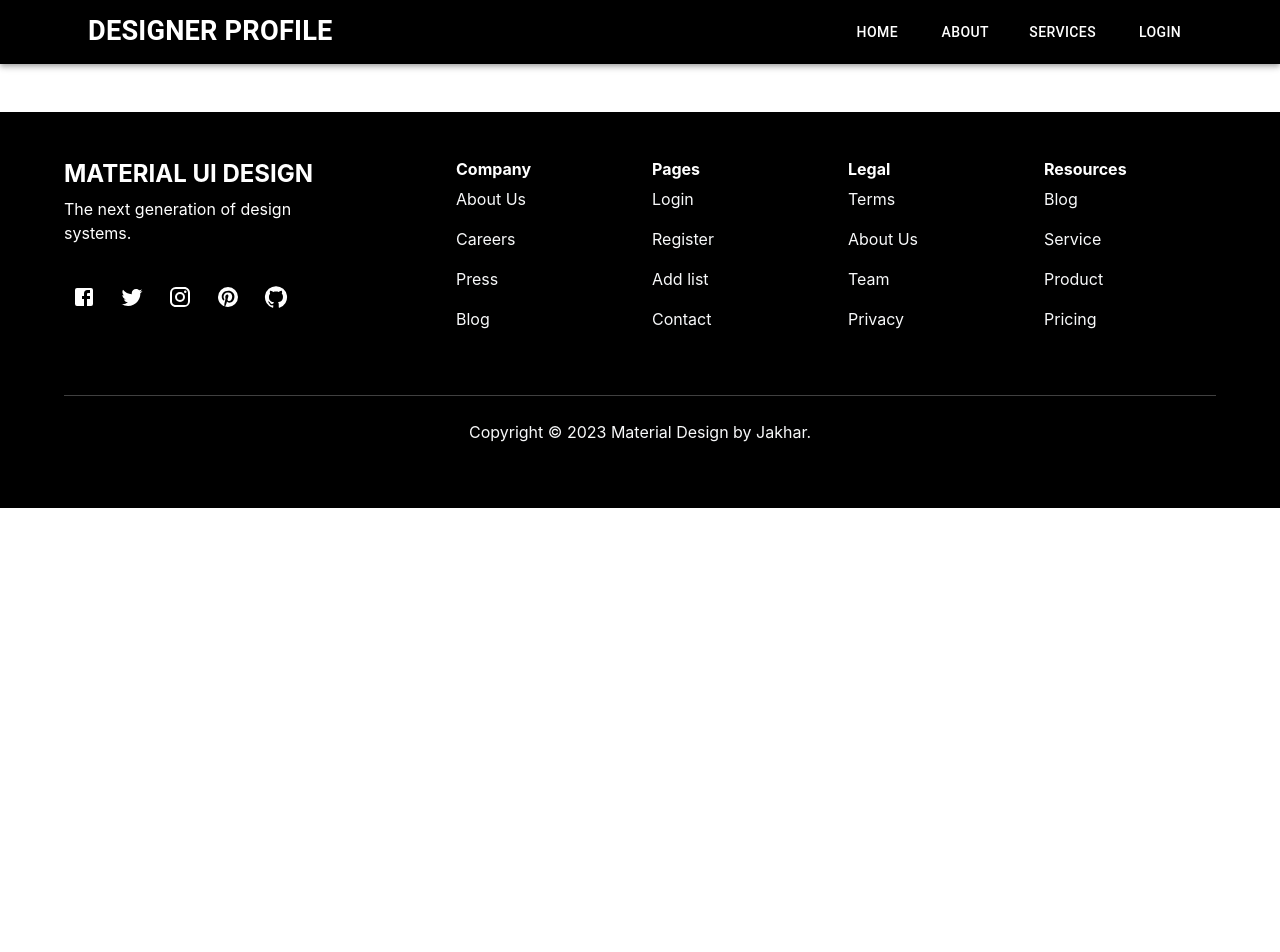
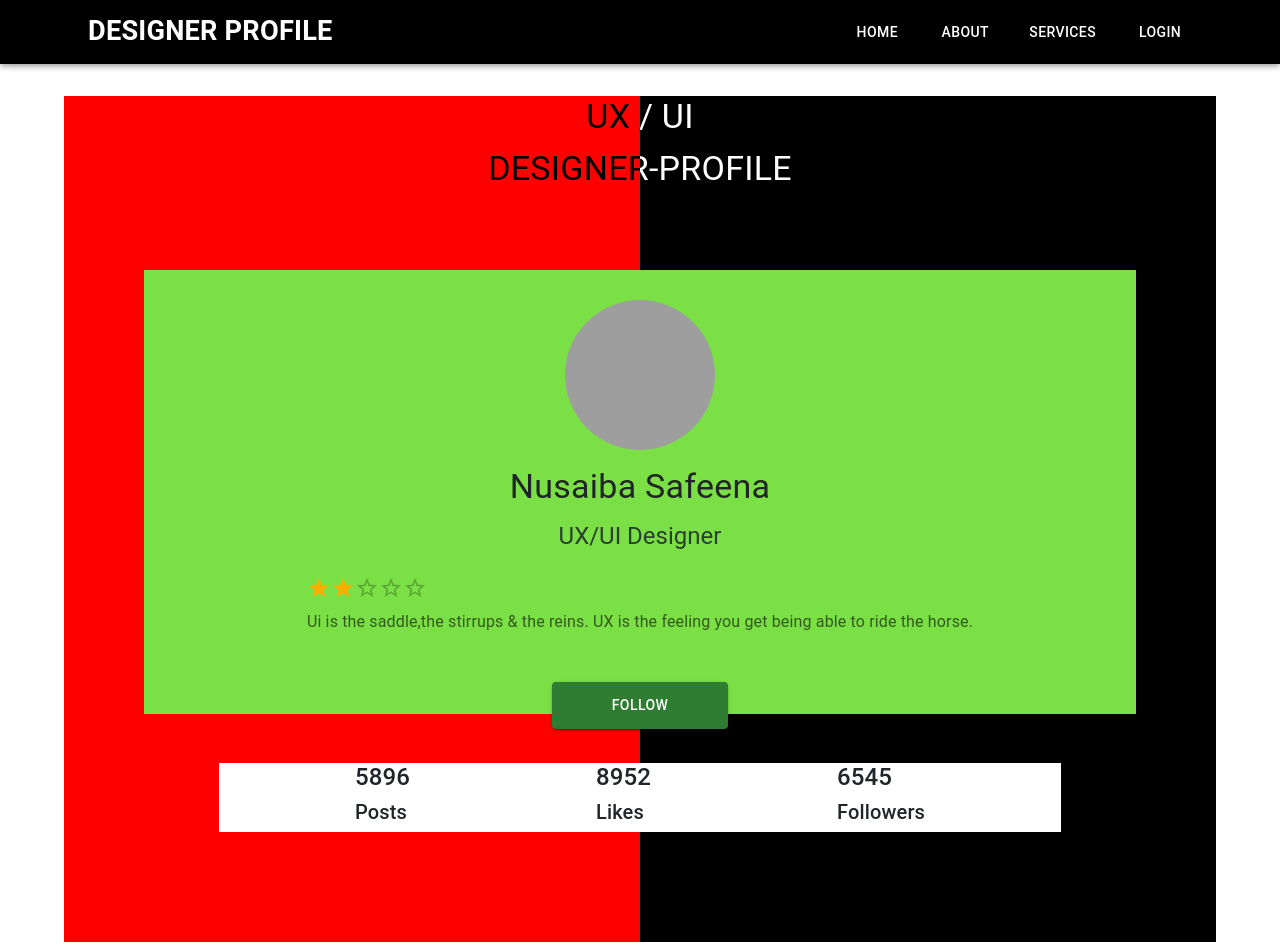
Before and after one commit to lalitjakhar/devloper-profile-design, a React (Create React App) app: page /services in a window 1280 px wide. Shown: the top 952 px of the page. Before the commit the page ends 800 px from the top, so only its background shows below. Built offline with nearby package versions, Linux system fonts and the light colour scheme; grey boxes are pictures that could not be loaded.

Commit message:
initial commit

```diff
--- a/src/Components/blog/Blog.jsx
+++ b/src/Components/blog/Blog.jsx
@@ -1,4 +1,5 @@
 import { Avatar, Container } from "@mui/material";
+import Details from "../details/Details"
 import React from "react";
 import "../blog/Blog.css";
 
@@ -105,6 +106,7 @@ const Blog = () => {
           </div>
         </Container>
       </section>
+      <Details />
     </>
   );
 };
--- a/src/Components/navbar/Navbar.jsx
+++ b/src/Components/navbar/Navbar.jsx
@@ -24,6 +24,9 @@ const Navbar = () => {
               sx={{
                 textTransform: "uppercase",
                 fontSize: "1.7rem",
+                "@media (max-width: 380px)": {
+                  fontSize: "1.1  rem",
+                },
                 fontWeight: "600",
               }}
             >
@@ -47,22 +50,22 @@ const Navbar = () => {
                   display: { xs: "block", md: "none" },
                 }}
               >
-                <MenuItem sx={{ backgroundColor: "#25b900" }}>
+                <MenuItem>
                   <Button color="inherit" onClick={() => navigate("/")}>
                     Home
                   </Button>
                 </MenuItem>
-                <MenuItem sx={{ backgroundColor: "#25b900" }}>
+                <MenuItem>
                   <Button color="inherit" onClick={() => navigate("/blog")}>
                     About
                   </Button>
                 </MenuItem>
-                <MenuItem sx={{ backgroundColor: "#25b900" }}>
-                  <Button color="inherit" onClick={() => navigate("/details")}>
+                <MenuItem>
+                  <Button color="inherit" onClick={() => navigate("/services")}>
                     Services
                   </Button>
                 </MenuItem>
-                <MenuItem sx={{ backgroundColor: "#25b900" }}>
+                <MenuItem>
                   <Button color="inherit" onClick={() => navigate("/login")}>
                     Login
                   </Button>
@@ -87,7 +90,7 @@ const Navbar = () => {
               <Button color="inherit" onClick={() => navigate("/blog")}>
                 About
               </Button>
-              <Button color="inherit" onClick={() => navigate("/details")}>
+              <Button color="inherit" onClick={() => navigate("/services")}>
                 Services
               </Button>
               <Button color="inherit" onClick={() => navigate("/login")}>
--- a/src/Components/routes/Routing.jsx
+++ b/src/Components/routes/Routing.jsx
@@ -5,7 +5,7 @@ import Header from "../header/Header";
 import Footer from "../footer/Footer";
 import Login from "../login/Login";
 import Blog from "../blog/Blog";
-import Details from "../details/Details";
+import Services from "../services/Services";
 
 const Routing = () => {
   return (
@@ -15,7 +15,7 @@ const Routing = () => {
         <Route path="/" element={<Header />}></Route>
         <Route path="/login" element={<Login />}></Route>
         <Route path="/blog" element={<Blog />}></Route>
-        <Route path="/details" element={<Details />}></Route>
+        <Route path="/services" element={<Services />}></Route>
       </Routes>
       <Footer />
     </>
--- /dev/null
+++ b/src/Components/services/Services.jsx
@@ -0,0 +1,176 @@
+import React from "react";
+import { Container, Grid, Typography } from "@mui/material";
+import { Box } from "@mui/material";
+import { Stack } from "@mui/material";
+import CardContent from "@mui/material/CardContent";
+import CardMedia from "@mui/material/CardMedia";
+import { Button, CardActionArea, CardActions } from "@mui/material";
+import CardPic from "../../Assets/Cardpic.jpg";
+import Rating from "@mui/material/Rating";
+
+export default function Services() {
+  const [value, setValue] = React.useState("2");
+  return (
+    <>
+      <Container>
+        <Box sx={{ marginBlock: "2rem" }}>
+          <Grid
+            container
+            lg={12}
+            sx={{
+              display: "flex",
+              justifyContent: "center",
+              background: "linear-gradient(90deg, red 50%, black 50%)",
+            }}
+          >
+            <Grid
+              container
+              direction="column"
+              item
+              xs={12}
+              sx={{
+                gap: "10px",
+                justifyContent: "center",
+                alignItems: "center",
+                "& h4": {
+                  background: "linear-gradient(90deg, black 50%, white 50%)",
+                  backgroundClip: "text",
+                  color: "transparent",
+                },
+              }}
+            >
+              <Typography variant="h4">UX / UI</Typography>
+              <Typography variant="h4">DESIGNER-PROFILE</Typography>
+            </Grid>
+            <Grid
+              item
+              xs={12}
+              sx={{
+                padding: "80px",
+              }}
+            >
+              <Box
+                container
+                sx={{
+                  backgroundColor: "#7be045",
+                  height: "75%",
+                }}
+              >
+                <Box sx={{ paddingInline: "75px", paddingBlock: "30px" }}>
+                  <CardActionArea sx={{ justifyContent: "center" }}>
+                    <Stack
+                      sx={{ justifyContent: "center", alignItems: "center" }}
+                    >
+                      <CardMedia
+                        component="img"
+                        image={CardPic}
+                        alt="green lady profile"
+                        sx={{
+                          borderRadius: "50%",
+                          width: "150px",
+                          height: "150px",
+                          display: "flex",
+                          justifyContent: "center",
+                        }}
+                      />
+                    </Stack>
+                    <Stack
+                      sx={{ justifyContent: "center", alignItems: "center" }}
+                    >
+                      <CardContent>
+                        <Typography
+                          gutterBottom
+                          variant="h4"
+                          component="div"
+                          sx={{ display: "flex", justifyContent: "center" }}
+                        >
+                          Nusaiba Safeena
+                        </Typography>
+                        <Typography
+                          gutterBottom
+                          variant="h5"
+                          component="div"
+                          sx={{
+                            color: "#28402e",
+                            display: "flex",
+                            justifyContent: "center",
+                          }}
+                        >
+                          UX/UI Designer
+                        </Typography>
+                        <Rating
+                          name="simple-controlled"
+                          value={value}
+                          onChange={(event, newValue) => {
+                            setValue(newValue);
+                          }}
+                          sx={{
+                            display: "flex",
+                            justifyContent: "center",
+                          }}
+                        />
+                        <Typography
+                          variant="body1"
+                          color="text.secondary"
+                          sx={{ fontSize: "16px", paddingTop: "10px" }}
+                        >
+                          Ui is the saddle,the stirrups & the reins. UX is the
+                          feeling you get being able to ride the horse.
+                        </Typography>
+                      </CardContent>
+                    </Stack>
+                  </CardActionArea>
+                  <CardActions
+                    sx={{ display: "flex", justifyContent: "center" }}
+                  >
+                    <Button
+                      variant="contained"
+                      color="success"
+                      sx={{marginBlock:'1rem', paddingBlock: "11px", paddingInline: "60px" }}
+                    >
+                      Follow
+                    </Button>
+                  </CardActions>
+                  <Box
+                    sx={{
+                      marginTop: "10px",
+                      display: "flex",
+                      justifyContent: "space-evenly",
+                      backgroundColor: "white",
+                      gap: "50px",
+                    }}
+                  >
+                    <Box columns={3}>
+                      <Typography>
+                        <h4>5896</h4>
+                      </Typography>
+                      <Typography>
+                        <h5>Posts</h5>
+                      </Typography>
+                    </Box>
+                    <Box columns={3}>
+                      <Typography>
+                        <h4>8952</h4>
+                      </Typography>
+                      <Typography>
+                        <h5>Likes</h5>
+                      </Typography>
+                    </Box>
+                    <Box columns={3}>
+                      <Typography>
+                        <h4>6545</h4>
+                      </Typography>
+                      <Typography>
+                        <h5>Followers</h5>
+                      </Typography>
+                    </Box>
+                  </Box>
+                </Box>
+              </Box>
+            </Grid>
+          </Grid>
+        </Box>
+      </Container>
+    </>
+  );
+}
```
Also changed, not shown: 1 other file (tests, documents, lock files or other folders).
